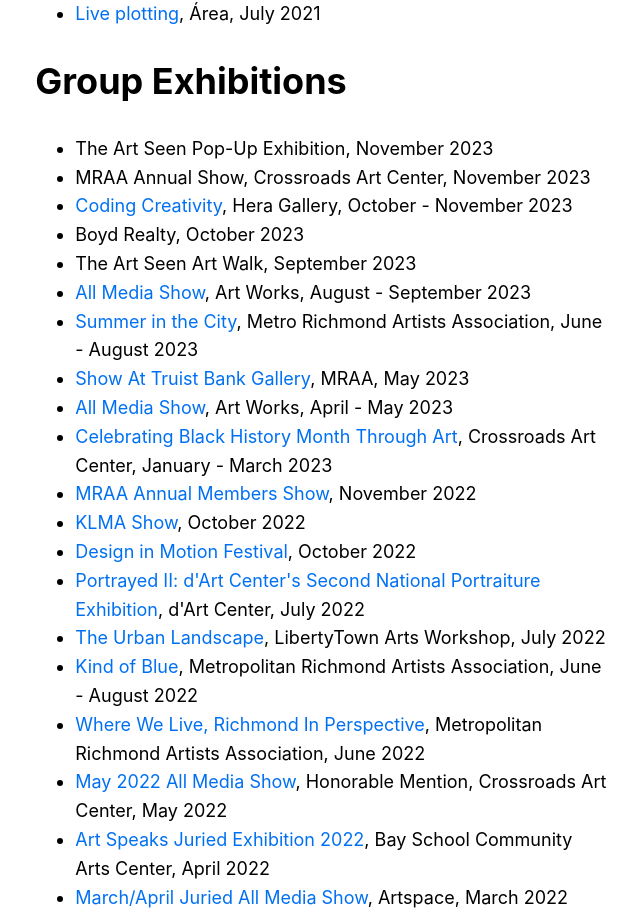
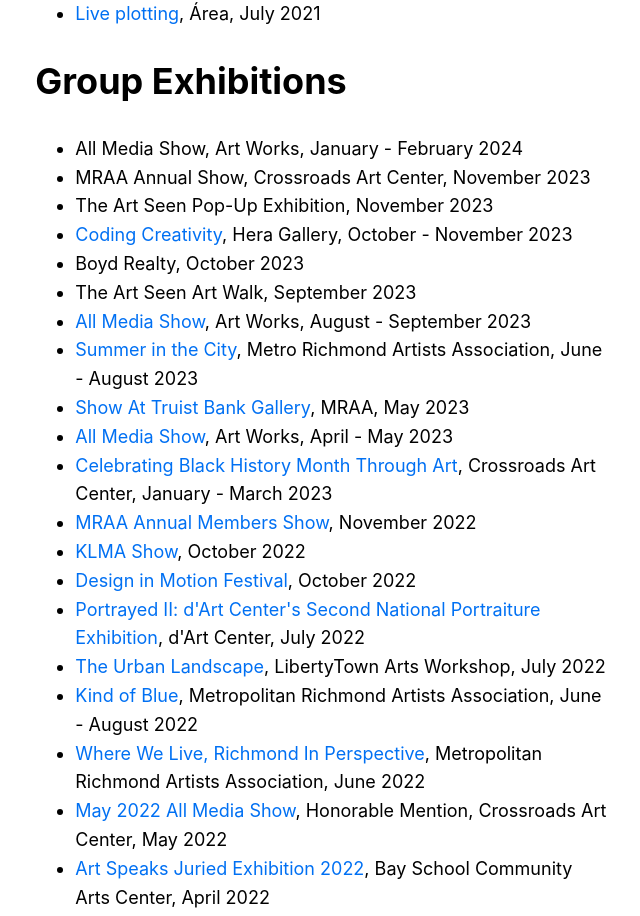
Before and after one commit to apbryant/website, a Next.js app: page /cv in a window 1280 px wide. Shown: the part 1837-2753 px from the top of the page, without its empty margins (318-958 px from the left). Built offline with nearby package versions, Linux system fonts and the light colour scheme.

Commit message:
update cv

```diff
--- a/pages/cv.js
+++ b/pages/cv.js
@@ -52,8 +52,9 @@
 
   <h1>Group Exhibitions</h1>
 	<ul>
+  <li>All Media Show, Art Works, January - February 2024</li>
+  <li>MRAA Annual Show, Crossroads Art Center, November 2023</li>
   <li>The Art Seen Pop-Up Exhibition, November 2023</li>
-  <li>MRAA Annual Show, Crossroads Art Center, November 2023</li>
   <li><a href="https://www.heragallery.org/coding-creativity">Coding Creativity</a>, Hera Gallery, October - November 2023</li>
   <li>Boyd Realty, October 2023</li>
   <li>The Art Seen Art Walk, September 2023</li>
```
